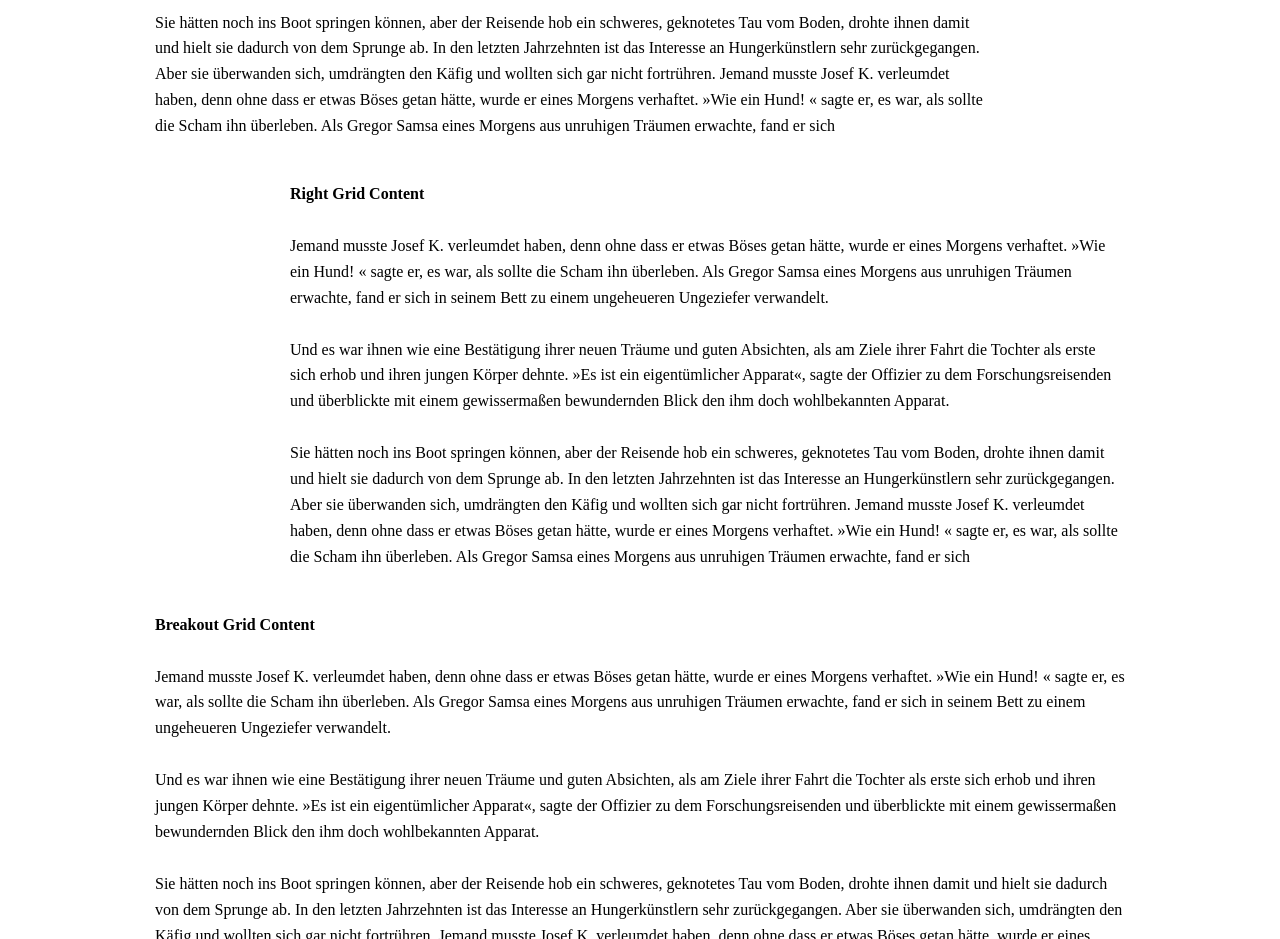
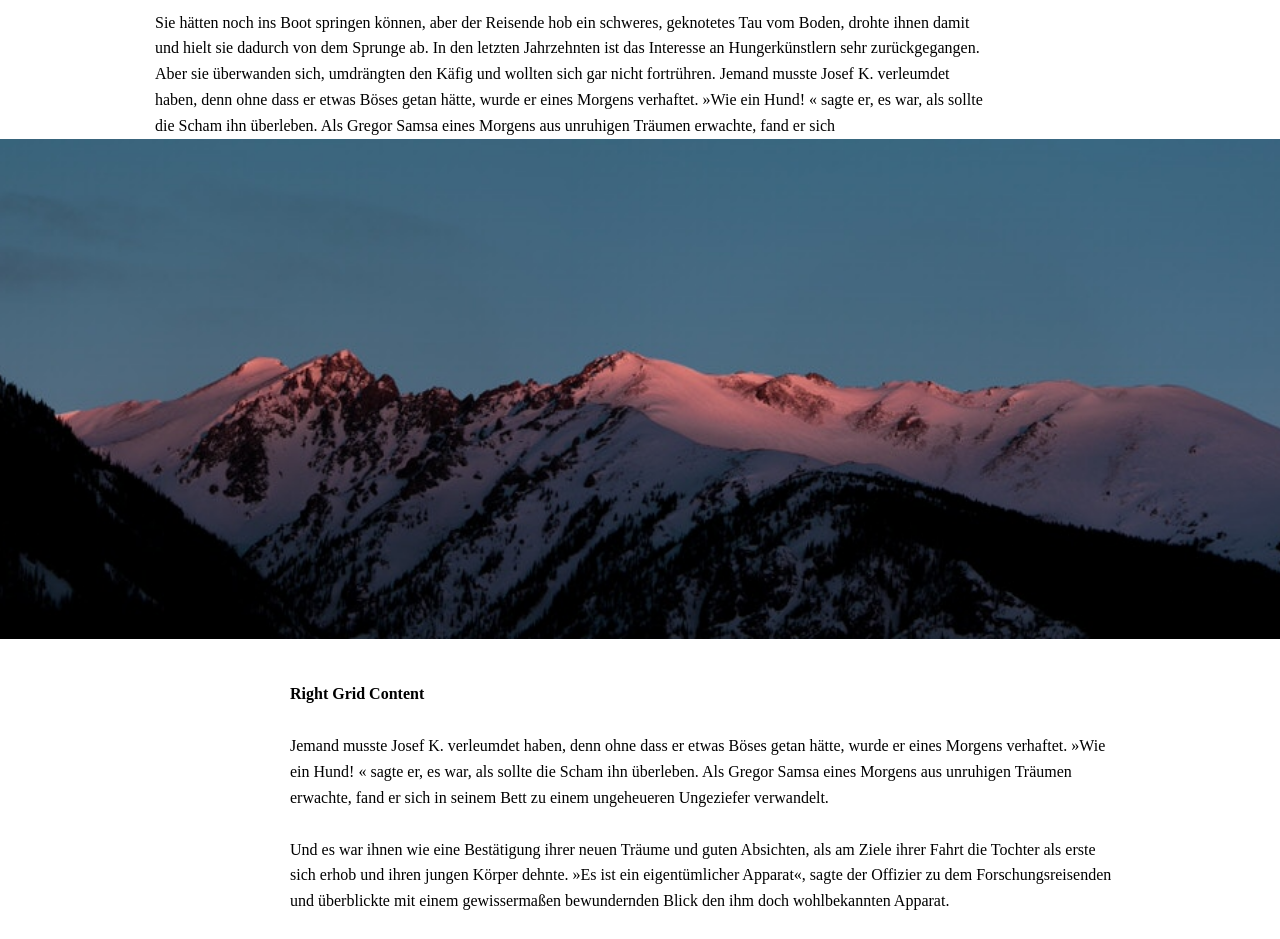
Before and after one commit to ulfschneider/compose-css, a plain HTML site: page grid.html in a window 1280 px wide. Shown: the part 800-1739 px from the top of the page. Drawn offline with nearby package versions, Linux system fonts and the light colour scheme.

Commit message:
Display additional image

```diff
--- a/grid.html
+++ b/grid.html
@@ -31,6 +31,9 @@
         <p>Und es war ihnen wie eine Bestätigung ihrer neuen Träume und guten Absichten, als am Ziele ihrer Fahrt die Tochter als erste sich erhob und ihren jungen Körper dehnte. »Es ist ein eigentümlicher Apparat«, sagte der Offizier zu dem Forschungsreisenden und überblickte mit einem gewissermaßen bewundernden Blick den ihm doch wohlbekannten Apparat.</p>
 
         <p>Sie hätten noch ins Boot springen können, aber der Reisende hob ein schweres, geknotetes Tau vom Boden, drohte ihnen damit und hielt sie dadurch von dem Sprunge ab. In den letzten Jahrzehnten ist das Interesse an Hungerkünstlern sehr zurückgegangen. Aber sie überwanden sich, umdrängten den Käfig und wollten sich gar nicht fortrühren. Jemand musste Josef K. verleumdet haben, denn ohne dass er etwas Böses getan hätte, wurde er eines Morgens verhaftet. »Wie ein Hund! « sagte er, es war, als sollte die Scham ihn überleben. Als Gregor Samsa eines Morgens aus unruhigen Träumen erwachte, fand er sich</p>
+      </div>
+
+      <div class="full _500" style="background-image:url(r/nathan-anderson-266223.jpg)">
       </div>
 
       <div class="right" v-bind:style="{background: rightBackground}">
```
